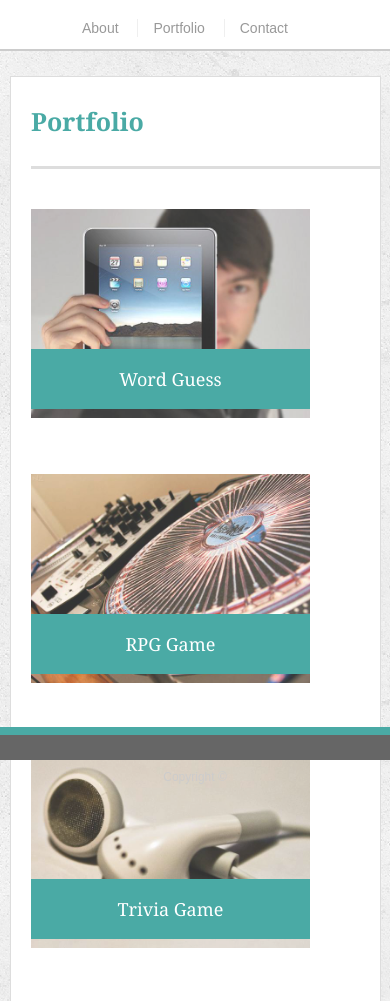
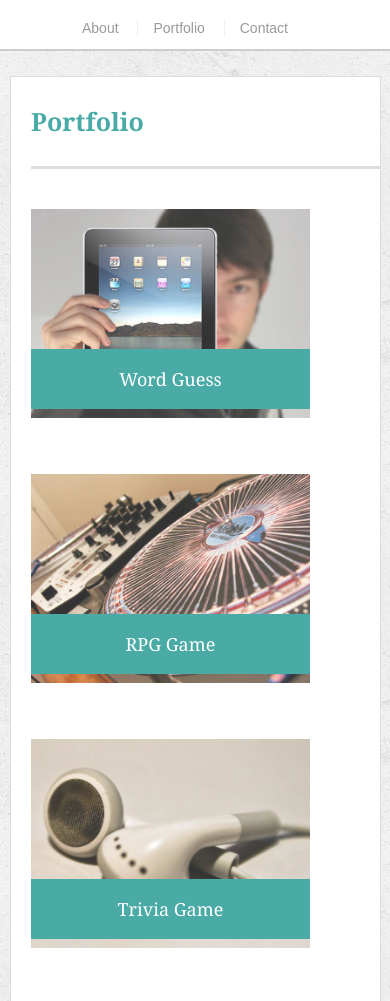
Before and after one commit to belamorris/Responsive-Portfolio, a plain HTML site: page portfolio.html in a window 390 px wide. Shown: the part 84-1085 px from the top of the page. Drawn offline with Linux system fonts and the light colour scheme.

Commit message:
final commit

```diff
--- a/assets/css/style.css
+++ b/assets/css/style.css
@@ -220,7 +220,7 @@ input[type=submit] {
 @media screen and (max-width: 980px){
 
 
-.main-section {width: 500px;
+.main-section {width: 80%;
 height: 500px;
 margin-left: 45px;}
 
@@ -261,16 +261,16 @@ margin-top: 20px;}
   p {line-height: 20px;
   font-size: 14px;}
 
+
+
   #main-section-2 { height: 710px;
     width: 485px;
-    padding:20px 0px 40px 20px;
-
-  }
+    padding:20px 0px 40px 20px;}
 
   .work { width: 200px;
-    }
+    margin-right: 10px;}
 
-    .clearfix {overflow: auto;}
+
   .work img {
 }
 
@@ -278,13 +278,12 @@ margin-top: 20px;}
 
 
 
-.profoot {position: fixed;
-  width: 100%;
-  height: 5px;
-  padding: 25px 0 0 0;
-  bottom: 0;}
+
 }
 
+@media screen and (max-width: 768px) {
+  .main-section {width: 80%;}
+}
 
 @media screen and (max-width: 640px) {
 #logo {
```
